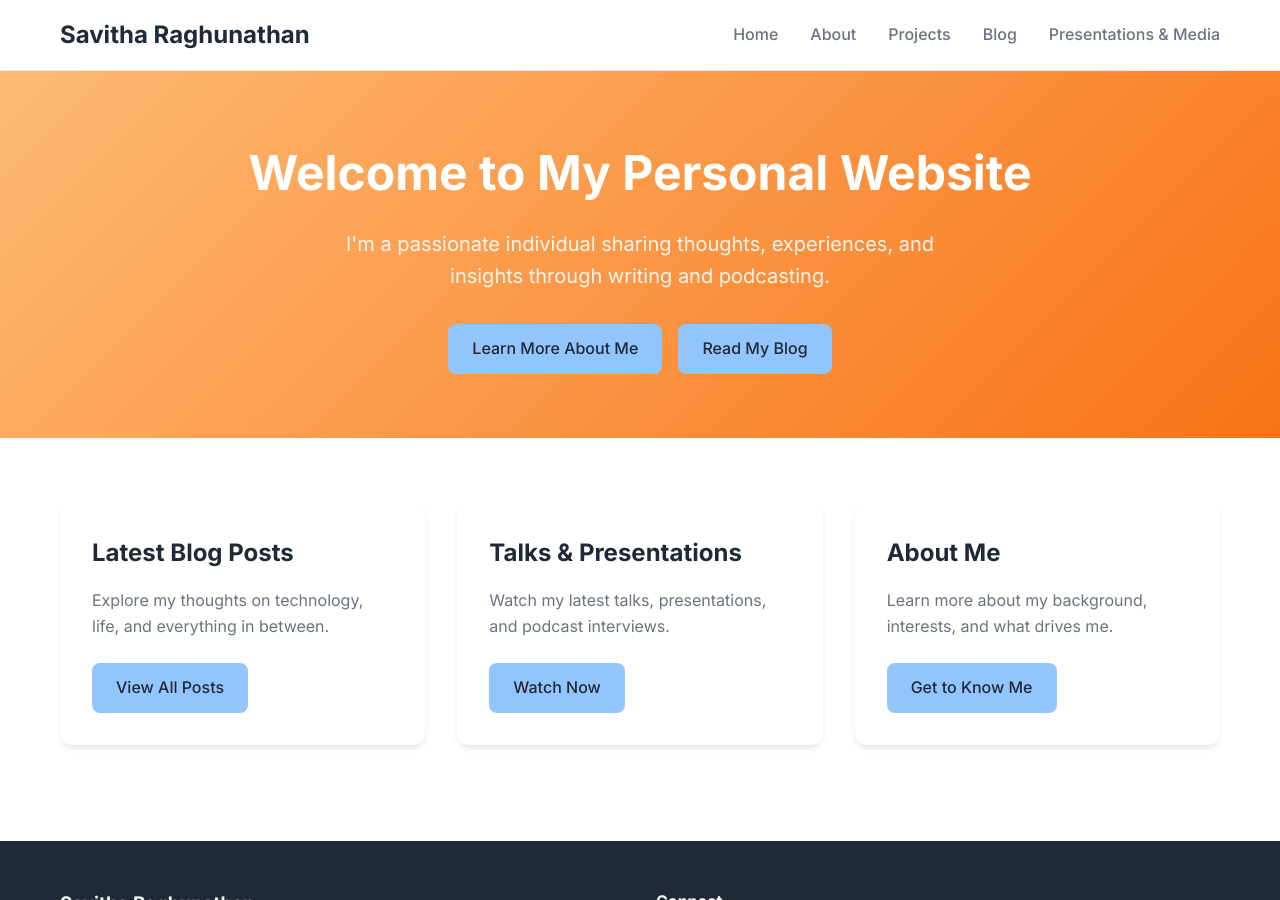
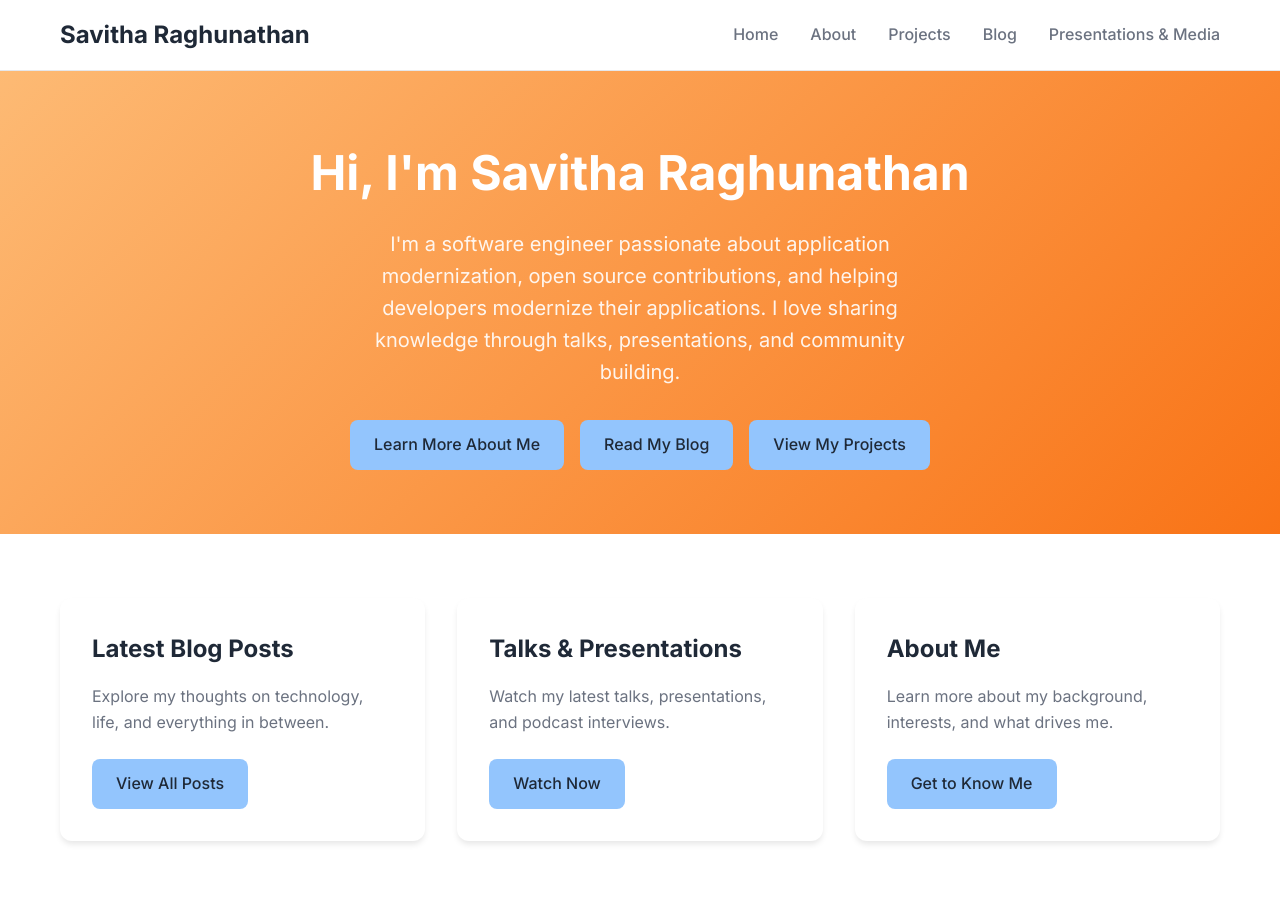
Before and after one commit to savitharaghunathan/savitharaghunathan.github.io, a Jekyll site: the page built from index.html, in a window 1280 px wide and 900 px high. Built offline with Jekyll 4.4.1, drawn with Linux system fonts in a browser that asks for light colours; the list of posts is cut into pages by our own code.

Commit message:
add projects update

```diff
--- a/index.html
+++ b/index.html
@@ -5,11 +5,12 @@ title: Home
 
 <section class="hero">
     <div class="container">
-        <h1>Welcome to My Personal Website</h1>
-        <p>I'm a passionate individual sharing thoughts, experiences, and insights through writing and podcasting.</p>
+        <h1>Hi, I'm Savitha Raghunathan</h1>
+        <p>I'm a software engineer passionate about application modernization, open source contributions, and helping developers modernize their applications. I love sharing knowledge through talks, presentations, and community building.</p>
         <div class="hero-buttons">
             <a href="/about/" class="btn">Learn More About Me</a>
             <a href="/blog/" class="btn btn-secondary">Read My Blog</a>
+            <a href="/projects/" class="btn btn-secondary">View My Projects</a>
         </div>
     </div>
 </section>
```
